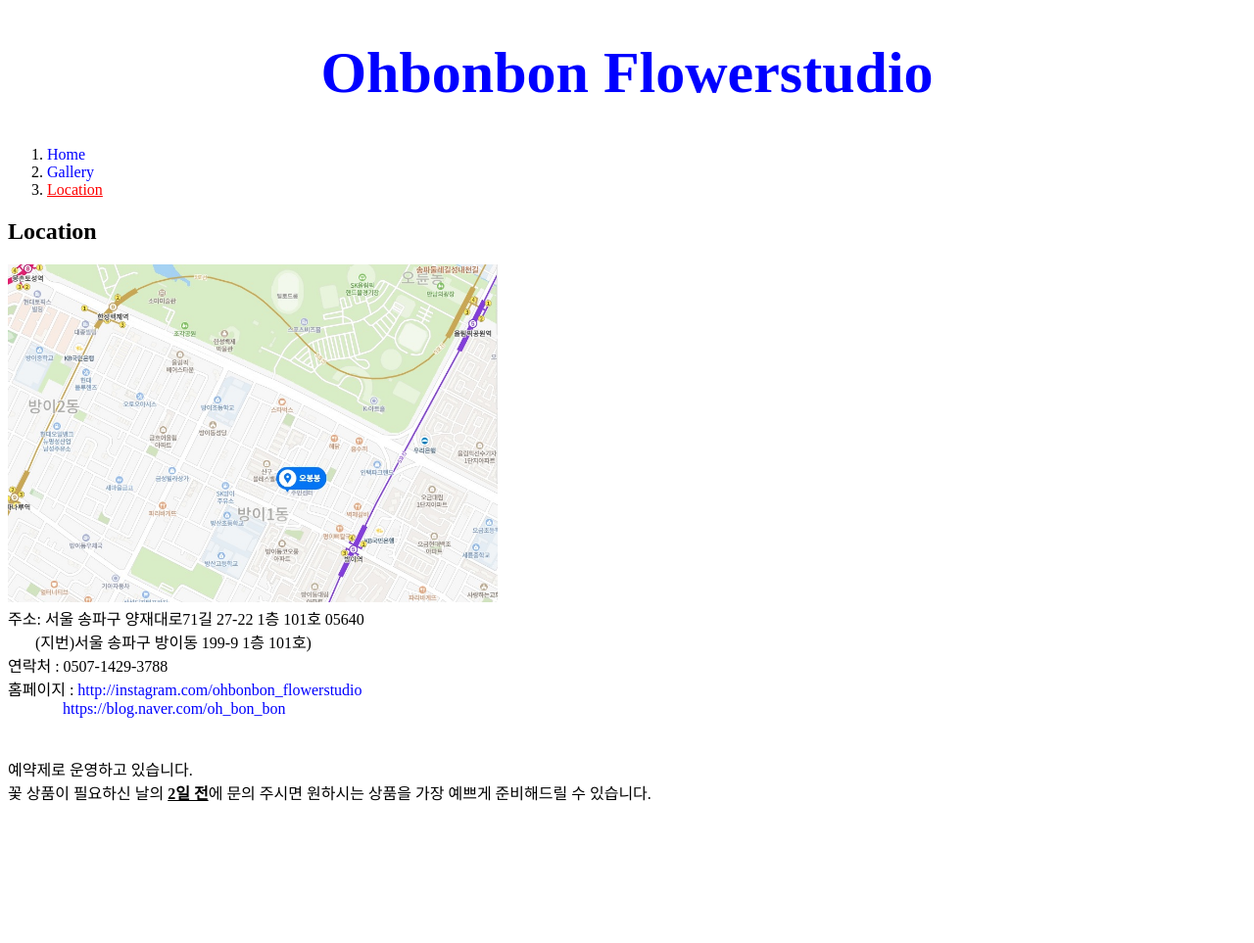
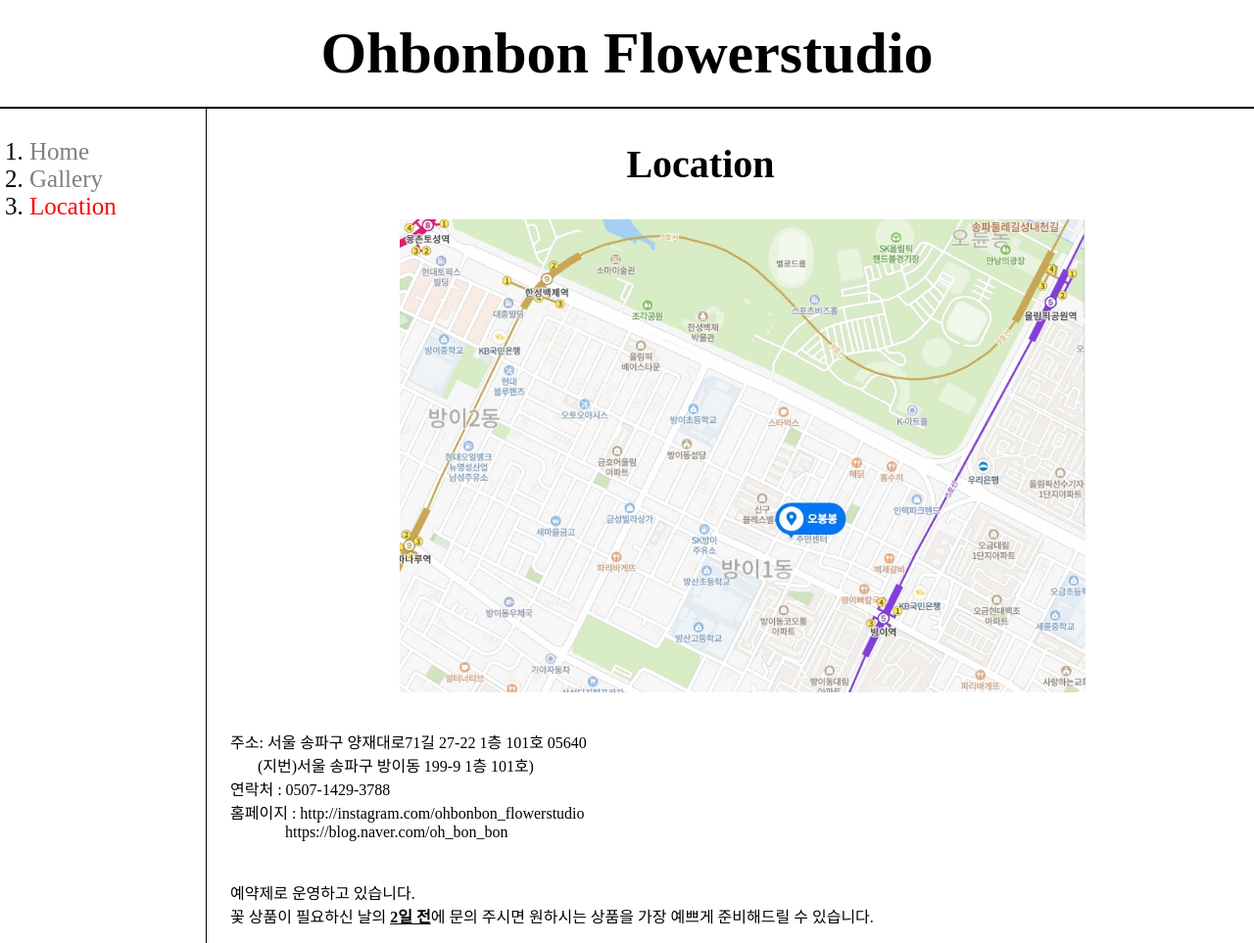
Before and after one commit to gunsnrose7/ohbonbon, a plain HTML site: page 3.html in a window 1280 px wide. Shown: the whole page at 98% size. Before the commit the page ends 837 px from the top, so only its background shows below. Drawn offline with Linux system fonts and the light colour scheme.

Commit message:
21.12.04.

```diff
--- a/3.html
+++ b/3.html
@@ -5,29 +5,66 @@
     <meta charset="utf-8">
     <style>
     a{
-        color: blue;
+      color: black;
       text-decoration: none;
+      }
+      #active {
+        color: red;
+      }
+      .saw {
+        color: gray;
       }
       h1 {
         font-size: 60px;
         text-align: center;
+        border-bottom:2px solid black;
+        margin:0;
+        padding: 20px;
+      }
+      h2 {
+        font-size: 40px;
+        text-align: center;
+      }
+      li {
+        font-size: 25px;
+      }
+      ol{
+        border-right: 1px solid black;
+        width: 150px;
+        margin: 0;
+        padding: 30px;
+      }
+      body{
+        margin: 0;
+      }
+      img, iframe { display: block; margin: 20px auto; }
+      #grid {
+        display:grid;
+        grid-template-columns: 150px 1fr
+      }
+      #grid p {
+      padding-left: 85px;
       }
     </style>
   </head>
   <body>
-    <h1><a href="index.html">Ohbonbon Flowerstudio</h1>
+    <h1><a href="index.html">Ohbonbon Flowerstudio</a></h1>
+      <div id="grid">
         <ol>
-      <li><a href="1.html">Home</a></li>
-      <li><a href="2.html">Gallery</a></li>
-      <li><a href="3.html" style="color:red;text-decoration:underline">Location</a></li>
+          <li><a href="1.html" class="saw">Home</a></li>
+          <li><a href="2.html" class="saw">Gallery</a></li>
+          <li><a href="3.html" class="saw" id="active">Location</a></li>
         </ol>
+        <div>
           <h2><strong>Location</strong></h2>
-    <p><img src="location.jpg" width="500"><br>
+          <p><img src="location.jpg" width="700"><br>
           주소: 서울 송파구 양재대로71길 27-22 1층 101호 05640<br>
           &nbsp;&nbsp;&nbsp;&nbsp;&nbsp;&nbsp;&nbsp;(지번)서울 송파구 방이동 199-9 1층 101호)<br>
           연락처 : 0507-1429-3788 <br>홈페이지 : <a href="http://instagram.com/ohbonbon_flowerstudio" target="_blank" title="instagram">http://instagram.com/ohbonbon_flowerstudio</a><br>
           &nbsp;&nbsp;&nbsp;&nbsp;&nbsp;&nbsp;&nbsp;&nbsp;&nbsp;&nbsp;&nbsp;&nbsp;&nbsp;&nbsp;<a href="https://blog.naver.com/oh_bon_bon"target="_blank" title="blog">https://blog.naver.com/oh_bon_bon</a></p>
           <p style="margin-top:40px;">예약제로 운영하고 있습니다.<br>
             꽃 상품이 필요하신 날의 <u><strong>2일 전</strong></u>에 문의 주시면 원하시는 상품을 가장 예쁘게 준비해드릴 수 있습니다.</p>
+        </div>
+  </div>
   </body>
 </html>
```
Also changed, not shown: 1.html (+41 -5 lines), 2.html (+41 -6 lines), index.html (+37 -4 lines). Lines whose indentation alone changed are shown as unchanged.
